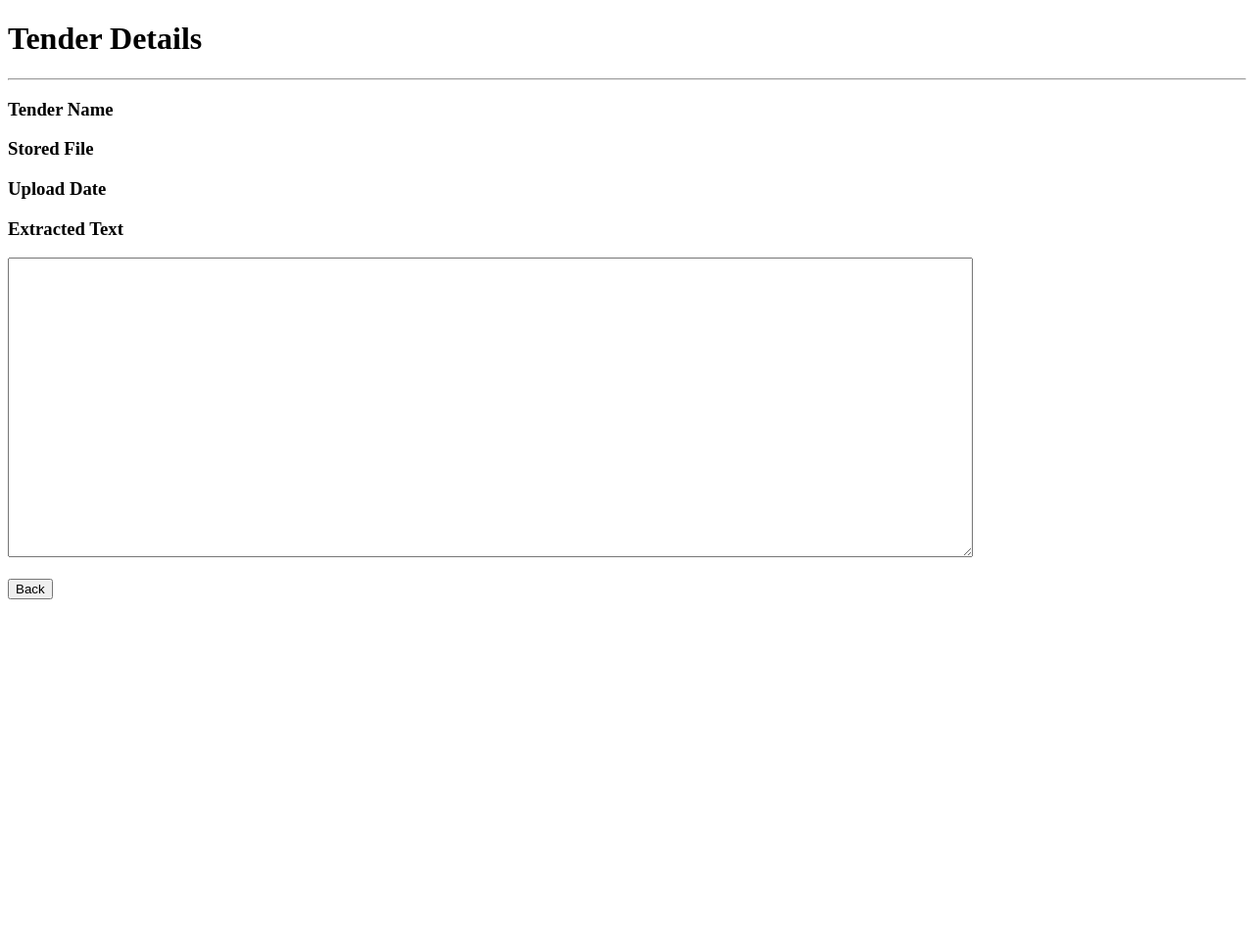
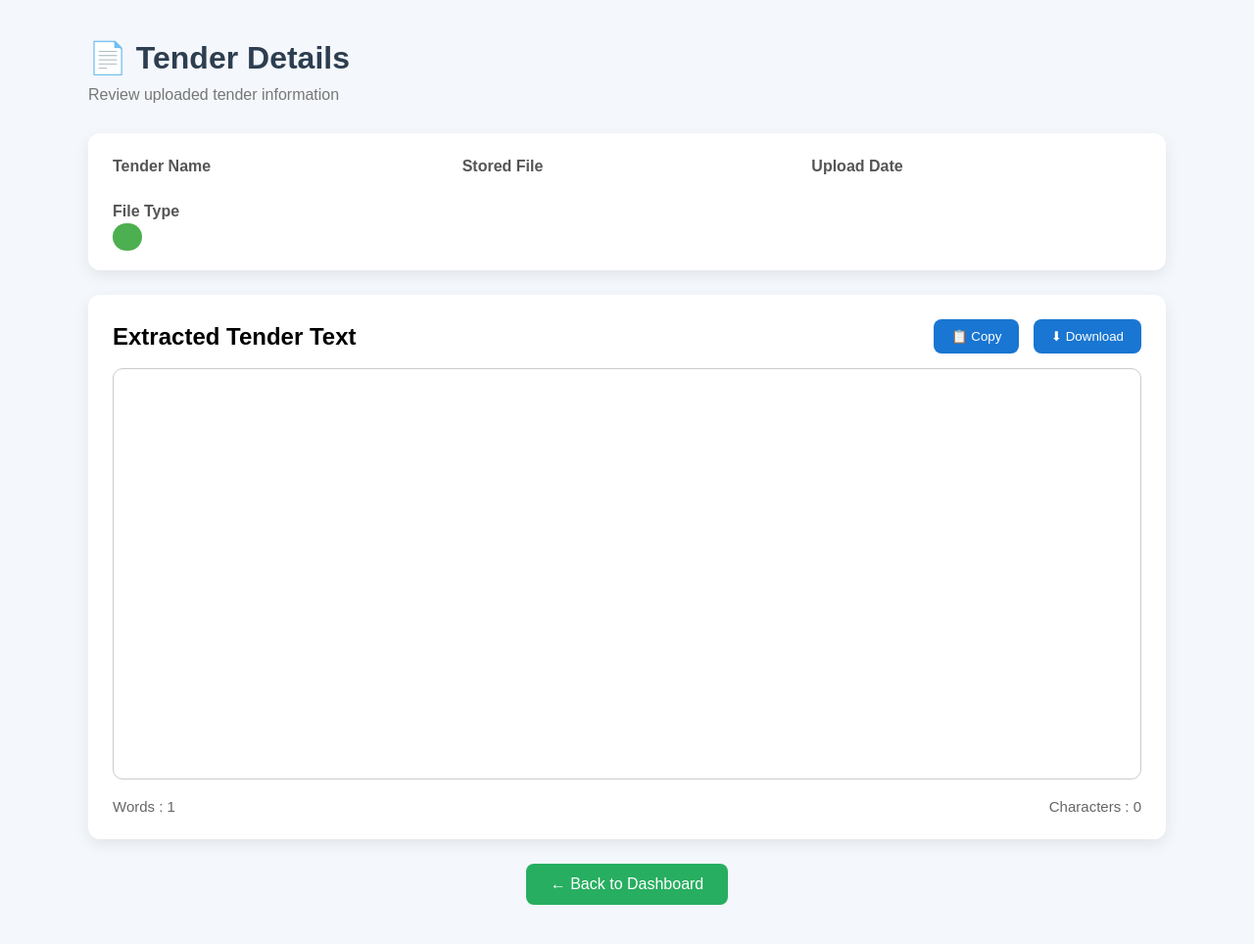
Before and after one commit to Astik97/TenderIQ, a Flask app: template templates/view_tender.html in a window 1280 px wide. Shown: the whole page at 98% size. Before the commit the page ends 612 px from the top, so only its background shows below. Run offline with Flask 3, Linux system fonts and the light colour scheme; the template is opened without the code that fills it, so the values that code supplies are empty.

Commit message:
upgraded  View Tender 2.0 and added password validation for registration

```diff
--- /dev/null
+++ b/static/css/view_tender.css
@@ -0,0 +1,229 @@
+*{
+
+margin:0;
+
+padding:0;
+
+box-sizing:border-box;
+
+font-family:Arial,sans-serif;
+
+}
+
+body{
+
+background:#f4f7fb;
+
+padding:40px;
+
+}
+
+.container{
+
+max-width:1100px;
+
+margin:auto;
+
+}
+
+header{
+
+margin-bottom:30px;
+
+}
+
+header h1{
+
+color:#2c3e50;
+
+margin-bottom:10px;
+
+}
+
+header p{
+
+color:#777;
+
+}
+
+.card{
+
+background:white;
+
+padding:25px;
+
+border-radius:12px;
+
+box-shadow:0 5px 15px rgba(0,0,0,.08);
+
+margin-bottom:25px;
+
+}
+
+.info{
+
+display:grid;
+
+grid-template-columns:repeat(auto-fit,minmax(250px,1fr));
+
+gap:20px;
+
+}
+
+label{
+
+font-weight:bold;
+
+display:block;
+
+margin-bottom:8px;
+
+color:#555;
+
+}
+
+.badge{
+
+background:#4CAF50;
+
+color:white;
+
+padding:6px 15px;
+
+border-radius:20px;
+
+font-size:14px;
+
+}
+
+.text-header{
+
+display:flex;
+
+justify-content:space-between;
+
+align-items:center;
+
+margin-bottom:15px;
+
+}
+
+.text-header button{
+
+padding:10px 18px;
+
+margin-left:10px;
+
+border:none;
+
+border-radius:8px;
+
+cursor:pointer;
+
+background:#1976D2;
+
+color:white;
+
+transition:.3s;
+
+}
+
+.text-header button:hover{
+
+background:#0d47a1;
+
+}
+
+textarea{
+
+width:100%;
+
+height:420px;
+
+padding:15px;
+
+font-size:15px;
+
+resize:none;
+
+border-radius:10px;
+
+border:1px solid #ccc;
+
+line-height:1.6;
+
+}
+
+.stats{
+
+display:flex;
+
+justify-content:space-between;
+
+margin-top:15px;
+
+color:#666;
+
+font-size:15px;
+
+}
+
+.actions{
+
+text-align:center;
+
+}
+
+.actions button{
+
+padding:12px 25px;
+
+background:#27ae60;
+
+border:none;
+
+border-radius:8px;
+
+color:white;
+
+font-size:16px;
+
+cursor:pointer;
+
+}
+
+.actions button:hover{
+
+background:#219150;
+
+}
+
+#toast{
+
+visibility:hidden;
+
+min-width:220px;
+
+background:#333;
+
+color:white;
+
+text-align:center;
+
+padding:14px;
+
+border-radius:8px;
+
+position:fixed;
+
+bottom:40px;
+
+right:40px;
+
+}
+
+#toast.show{
+
+visibility:visible;
+
+}
--- /dev/null
+++ b/static/js/view_tender.js
@@ -0,0 +1,45 @@
+const textArea=document.getElementById("tenderText");
+
+const copyBtn=document.getElementById("copyBtn");
+
+const downloadBtn=document.getElementById("downloadBtn");
+
+const toast=document.getElementById("toast");
+
+copyBtn.onclick=function(){
+
+navigator.clipboard.writeText(textArea.value);
+
+toast.classList.add("show");
+
+setTimeout(()=>{
+
+toast.classList.remove("show");
+
+},2000);
+
+}
+
+downloadBtn.onclick=function(){
+
+const blob=new Blob([textArea.value],{type:"text/plain"});
+
+const link=document.createElement("a");
+
+link.href=URL.createObjectURL(blob);
+
+link.download="Extracted_Tender.txt";
+
+link.click();
+
+}
+
+const text=textArea.value;
+
+document.getElementById("charCount").innerHTML=
+
+"Characters : "+text.length;
+
+document.getElementById("wordCount").innerHTML=
+
+"Words : "+text.trim().split(/\s+/).length;
--- a/templates/view_tender.html
+++ b/templates/view_tender.html
@@ -1,89 +1,135 @@
 <!DOCTYPE html>
-
-<html>
+<html lang="en">
 
 <head>
 
-<title>
+    <meta charset="UTF-8">
 
-Tender Details
+    <meta name="viewport" content="width=device-width, initial-scale=1.0">
 
-</title>
+    <title>View Tender | TenderIQ</title>
+
+    <link rel="stylesheet" href="{{ url_for('static', filename='css/view_tender.css') }}">
 
 </head>
 
 <body>
 
-<h1>
+<div class="container">
 
-Tender Details
+    <header>
 
-</h1>
+        <h1>📄 Tender Details</h1>
 
-<hr>
+        <p>Review uploaded tender information</p>
 
-<h3>
+    </header>
 
-Tender Name
+    <div class="card">
 
-</h3>
+        <div class="info">
 
-<p>
+            <div>
 
-{{ tender[0] }}
+                <label>Tender Name</label>
 
-</p>
+                <p>{{ tender[0] }}</p>
 
-<h3>
+            </div>
 
-Stored File
+            <div>
 
-</h3>
+                <label>Stored File</label>
 
-<p>
+                <p>{{ tender[1] }}</p>
 
-{{ tender[1] }}
+            </div>
 
-</p>
+            <div>
 
-<h3>
+                <label>Upload Date</label>
 
-Upload Date
+                <p>{{ tender[3] }}</p>
 
-</h3>
+            </div>
 
-<p>
+            <div>
 
-{{ tender[3] }}
+                <label>File Type</label>
 
-</p>
+                <span class="badge">
 
-<h3>
+                    {{ tender[1].split('.')[-1].upper() }}
 
-Extracted Text
+                </span>
 
-</h3>
+            </div>
 
-<textarea
-rows="20"
-cols="120"
-readonly>
+        </div>
 
-{{ tender[2] }}
+    </div>
 
-</textarea>
+    <div class="card">
 
-<br><br>
+        <div class="text-header">
 
-<a href="/dashboard">
+            <h2>Extracted Tender Text</h2>
 
-<button>
+            <div>
 
-Back
+                <button id="copyBtn">
 
-</button>
+                    📋 Copy
 
-</a>
+                </button>
+
+                <button id="downloadBtn">
+
+                    ⬇ Download
+
+                </button>
+
+            </div>
+
+        </div>
+
+        <textarea
+            id="tenderText"
+            readonly>{{ tender[2] }}</textarea>
+
+        <div class="stats">
+
+            <span id="wordCount"></span>
+
+            <span id="charCount"></span>
+
+        </div>
+
+    </div>
+
+    <div class="actions">
+
+        <a href="/dashboard">
+
+            <button>
+
+                ← Back to Dashboard
+
+            </button>
+
+        </a>
+
+    </div>
+
+</div>
+
+<div id="toast">
+
+Copied Successfully!
+
+</div>
+
+<script src="{{ url_for('static', filename='js/view_tender.js') }}"></script>
 
 </body>
 
```
Also changed, not shown: backend/routes/auth_routes.py (+38 -6 lines).
